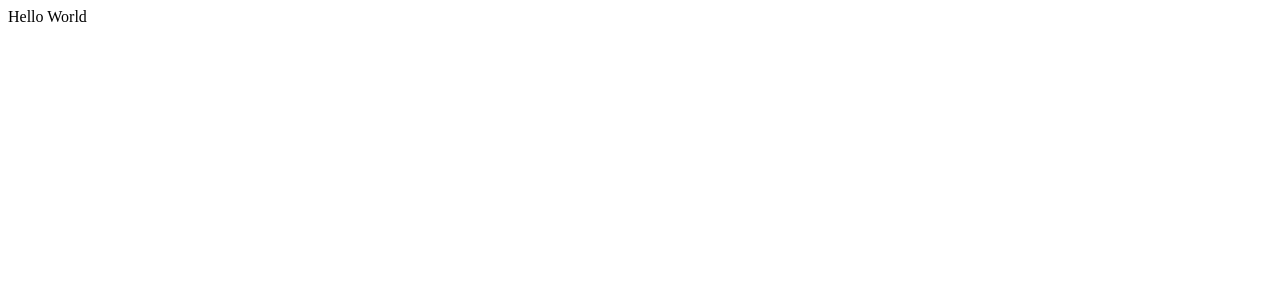
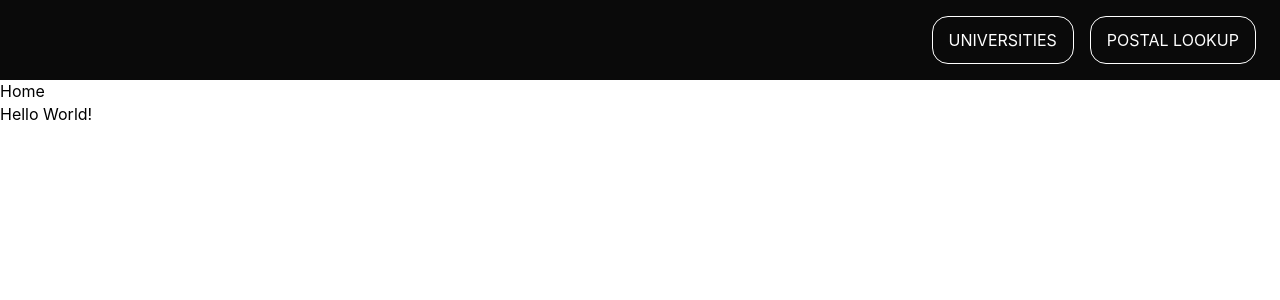
Before and after one commit to kirill-develops/react-code-challenge-lp, a React (Create React App) app: page / in a window 1280 px wide. Shown: the top 300 px of the page. Built offline with nearby package versions, Linux system fonts and the light colour scheme.

Commit message:
created basic route structure withen app & added BrowserRouter to index

```diff
--- a/src/App.js
+++ b/src/App.js
@@ -1,8 +1,29 @@
+import './styles/global.scss';
+import Nav from "./components/Nav/Nav";
+import Home from "./pages/Home/Home";
+import Universities from "./pages/Universities/Universities";
+import PostalLookup from "./pages/PostalLookup/PostalLookup";
+import { Route, Routes } from 'react-router-dom';
 
 function App() {
   return (
     <div className="App">
-     Hello World
+      <Nav />
+      <Routes>
+        <Route
+          path='/'
+          element={(<Home />)}
+        />
+        <Route
+          path='/universities'
+          element={(<Universities />)}
+        />
+         <Route
+          path='/postal-lookup'
+          element={(<PostalLookup />)}
+        />
+      </Routes>
+      Hello World!
     </div>
   );
 };
--- a/src/index.js
+++ b/src/index.js
@@ -1,10 +1,13 @@
 import React from 'react';
 import ReactDOM from 'react-dom/client';
+import { BrowserRouter } from 'react-router-dom';
 import App from './App';
 
 const root = ReactDOM.createRoot(document.getElementById('root'));
 root.render(
   <React.StrictMode>
+    <BrowserRouter>
     <App />
+    </BrowserRouter>
   </React.StrictMode>
 );
```
